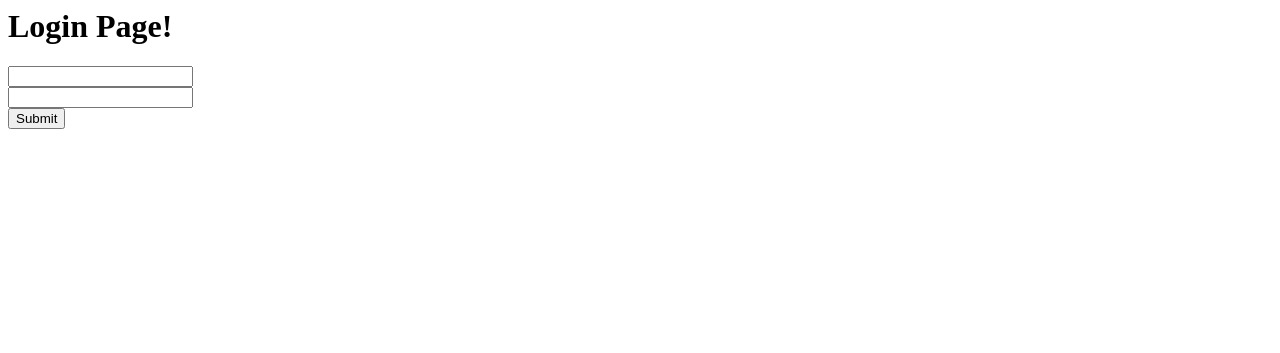
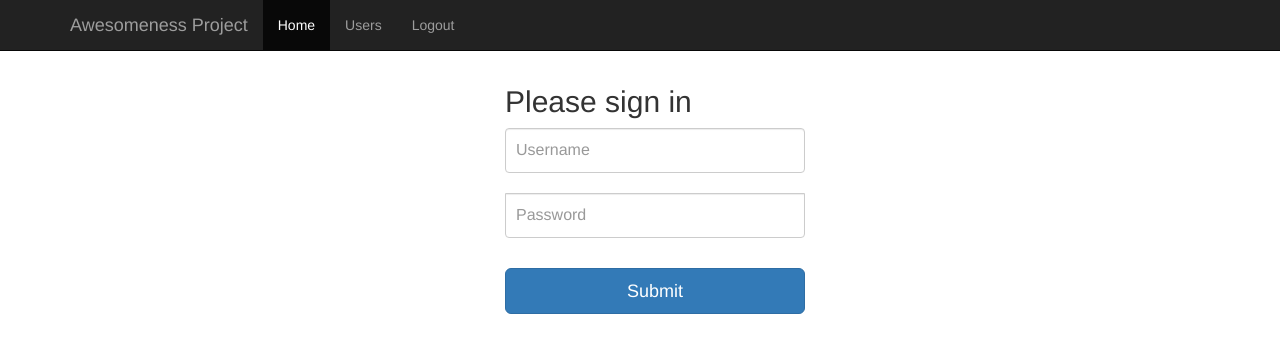
Before and after one commit to benjiao/workshop-demo1, a Flask app: page /login in a window 1280 px wide. Shown: the top 353 px of the page. Run offline with Flask 2, Linux system fonts and the light colour scheme; some libraries are stand-ins or nearby versions.

Commit message:
Added answers quiz (add links, display session vars in html)

```diff
--- a/src/blog/app/__init__.py
+++ b/src/blog/app/__init__.py
@@ -25,8 +25,9 @@ def login_required(test):
 @app.route('/')
 @login_required
 def index():
+    logged_user = session['username']
     current_time = datetime.now().strftime("%Y-%m-%d %H:%M:%S")
-    return render_template('index.html', server_time=current_time)
+    return render_template('index.html', server_time=current_time, logged_user=logged_user)
 
 
 @app.route('/user')
@@ -54,14 +55,7 @@ def post_page(user_id):
 
 @app.route('/login', methods=['GET'])
 def login_page():
-    return """
-    <h1>Login Page!</h1>
-    <form method='post' action='/login'>
-        <input type='text' name='username' /><br />
-        <input type='password' name='password' /><br />
-        <input type='submit' />
-    </form>
-    """
+    return render_template('login.html')
 
 
 @app.route('/login', methods=['POST'])
--- /dev/null
+++ b/src/blog/app/static/css/signin.css
@@ -0,0 +1,34 @@
+.form-signin {
+  max-width: 330px;
+  padding: 15px;
+  margin: 0 auto;
+}
+.form-signin .form-signin-heading,
+.form-signin .checkbox {
+  margin-bottom: 10px;
+}
+.form-signin .checkbox {
+  font-weight: normal;
+}
+.form-signin .form-control {
+  position: relative;
+  height: auto;
+  -webkit-box-sizing: border-box;
+     -moz-box-sizing: border-box;
+          box-sizing: border-box;
+  padding: 10px;
+  font-size: 16px;
+}
+.form-signin .form-control:focus {
+  z-index: 2;
+}
+.form-signin input[type="email"] {
+  margin-bottom: -1px;
+  border-bottom-right-radius: 0;
+  border-bottom-left-radius: 0;
+}
+.form-signin input[type="password"] {
+  margin-bottom: 10px;
+  border-top-left-radius: 0;
+  border-top-right-radius: 0;
+}
--- a/src/blog/app/templates/base.html
+++ b/src/blog/app/templates/base.html
@@ -22,6 +22,8 @@
                 <div id="navbar" class="collapse navbar-collapse">
                     <ul class="nav navbar-nav">
                         <li class="active"><a href="#">Home</a></li>
+                        <li><a href="{{url_for('user_list')}}">Users</a></li>
+                        <li><a href="{{url_for('logout')}}">Logout</a></li>
                     </ul>
                 </div>
             </div>
--- a/src/blog/app/templates/index.html
+++ b/src/blog/app/templates/index.html
@@ -3,7 +3,7 @@
 {% block pagetitle %} Index {% endblock %}
 
 {% block content %}
-<h1>Welcome to Awesomeness!</h1>
+<h1>Welcome to Awesomeness, {{logged_user}}!</h1>
 <p>Server Time: {{server_time}}</p>
 
 <p> Click <a href="{{url_for('user_list')}}">here</a> to go to the Users page </p>
--- /dev/null
+++ b/src/blog/app/templates/login.html
@@ -0,0 +1,21 @@
+{% extends "base.html" %}
+
+{% block title %}
+Awesomeness - Login
+{% endblock %}
+
+{% block cssimports %}
+<link rel="stylesheet" type="text/css" href="{{url_for('static', filename='css/signin.css')}}"/>
+{% endblock %}
+
+{% block content %}
+
+<div class="container">
+<form class='form-signin' method='post' action="{{url_for('login_submit')}}">
+    <h2 class="form-signin-heading">Please sign in</h2>
+    <input class='form-control' type='text' name='username' placeholder='Username'/><br />
+    <input class='form-control' type='password' name='password' placeholder='Password'/><br />
+    <input class='btn btn-lg btn-primary btn-block' type='submit' />
+</form>
+</div>
+{% endblock %}
```
